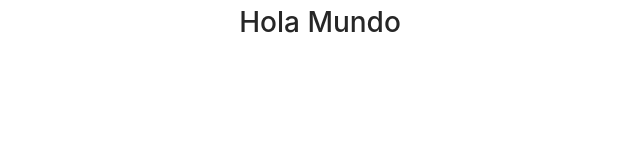
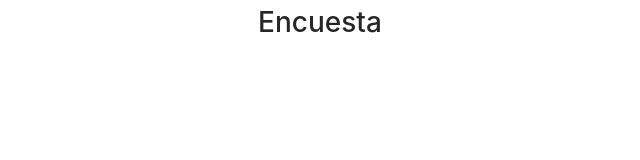
Before and after one commit to CharlyEstudio/encuesta, a React (Create React App) app: page / in a window 1280 px wide. Shown: the top 160 px of the page, without its empty margins (320-960 px from the left). Built offline with nearby package versions, Linux system fonts and the light colour scheme.

Commit message:
React Router Dom Ok

```diff
--- a/package.json
+++ b/package.json
@@ -9,6 +9,7 @@
     "antd": "^4.10.2",
     "react": "^17.0.1",
     "react-dom": "^17.0.1",
+    "react-router-dom": "^5.2.0",
     "react-scripts": "4.0.1",
     "web-vitals": "^0.2.4"
   },
--- a/src/App.js
+++ b/src/App.js
@@ -3,7 +3,7 @@ import './App.css';
 function App() {
   return (
     <div className="App">
-        <h1>Hola Mundo</h1>
+        <h1>Encuesta</h1>
     </div>
   );
 }
```
Also changed, not shown: 2 other files (tests, documents, lock files or other folders).
